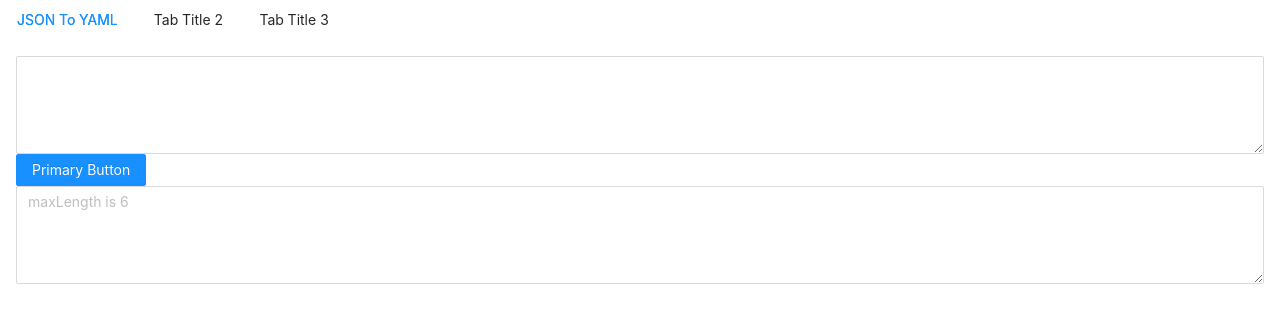
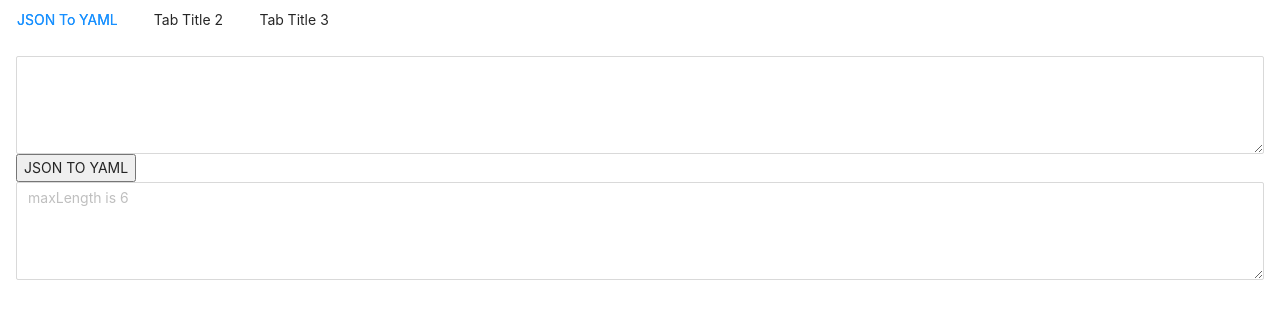
Before and after one commit to apatelabhi/quickconverter, a React (Create React App) app: page / in a window 1280 px wide. Shown: the top 322 px of the page. Built offline with nearby package versions, Linux system fonts and the light colour scheme.

Commit message:
updated tab 1

```diff
--- a/package.json
+++ b/package.json
@@ -13,6 +13,7 @@
     "gh-pages": "^4.0.0",
     "history": "^5.3.0",
     "jquery": "^3.6.0",
+    "json-to-pretty-yaml": "^1.2.2",
     "lodash": "^4.17.21",
     "react": "^18.2.0",
     "react-dom": "^18.2.0",
--- a/src/Pages/JsonToYaml.js
+++ b/src/Pages/JsonToYaml.js
@@ -1,15 +1,53 @@
-import { Input, Button } from 'antd';
+import { Input } from 'antd';
 import React from 'react';
+import { useState, useEffect } from "react";
 const { TextArea } = Input;
 
+
 function JsonToYaml() {
+    const [json, setJson] = useState("");
+    const [yaml, setYAML] = useState("");
+
+    useEffect(() => {
+        // storing input json
+        localStorage.setItem("json", JSON.stringify(json));
+    }, [json]);
+
+    const handleSubmit = (evt) => {
+        evt.preventDefault();
+
+        const YAML = require('json-to-pretty-yaml');
+
+        const data = YAML.stringify(json);
+        setYAML(data)
+        localStorage.setItem("yaml", data);
+
+        //alert(data)
+    }
+
     return (
         <>
-    <TextArea rows={4} />
+            <form onSubmit={handleSubmit}>
+                <TextArea
+                    rows={4}
+                    type="text"
+                    value={json}
+                    onChange={(e) => setJson(e.target.value)}
+                />
+
                 <br />
-    <Button type="primary">Primary Button</Button>
+                <input type="submit" value="JSON TO YAML"></input>
+
                 <br />
-    <TextArea rows={4} placeholder="maxLength is 6" maxLength={6} />
+                <TextArea rows={4}
+                placeholder="maxLength is 6"
+                maxLength={6}
+                type="text"
+                value={yaml}
+                />
+
+            </form>
+
         </>
     );
 }
```
Lines whose indentation alone changed are shown as unchanged.
